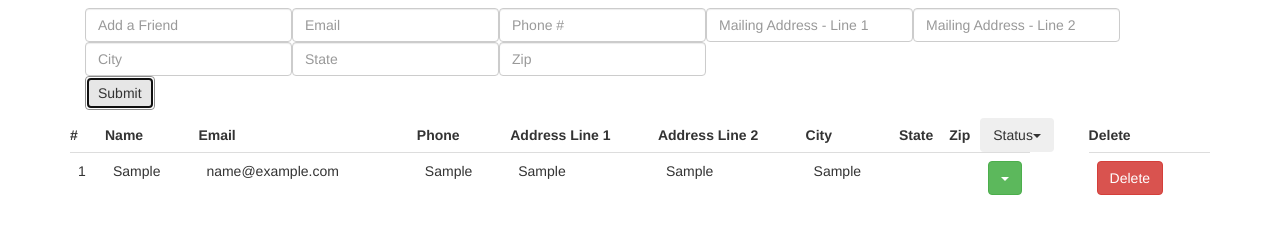
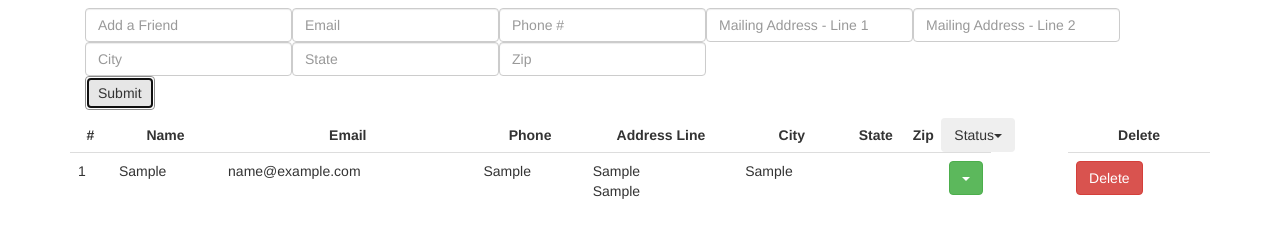
Before and after one commit to perohrstrom/redux-webpack-skeleton, a React app: page / in a window 1280 px wide. Both pictures are taken after typing "Sample", "name@example.com", "Sample", "Sample", "Sample", "Sample" into the empty fields and a click on the button "Submit". Built offline with nearby package versions, Linux system fonts and the light colour scheme.

Commit message:
style table to reduce address 1 and 2 into a single cell

```diff
--- /dev/null
+++ b/public/css/application.css
@@ -0,0 +1,3 @@
+th {
+  text-align: center
+}
--- a/public/index.html
+++ b/public/index.html
@@ -4,6 +4,7 @@
     <meta charset="UTF-8">
     <title>Redux React skeleton using Webpack</title>
     <link rel="stylesheet" href="https://maxcdn.bootstrapcdn.com/bootstrap/3.3.7/css/bootstrap.min.css" integrity="sha384-BVYiiSIFeK1dGmJRAkycuHAHRg32OmUcww7on3RYdg4Va+PmSTsz/K68vbdEjh4u" crossorigin="anonymous">
+    <link rel="stylesheet" href="./css/application.css">
   </head>
   <body class="container">
     <div id="app"></div>
--- a/src/app/components/Friend.js
+++ b/src/app/components/Friend.js
@@ -43,8 +43,9 @@ export default class Friend extends Component {
         <td>{friend.fullName}</td>
         <td>{friend.email}</td>
         <td>{friend.phone}</td>
-        <td>{friend.address1}</td>
-        <td>{friend.address2}</td>
+        <td>{friend.address1}<br/>
+        {friend.address2}
+        </td>
         <td>{friend.city}</td>
         <td>{friend.state}</td>
         <td>{friend.zip}</td>
--- a/src/app/components/FriendList.js
+++ b/src/app/components/FriendList.js
@@ -22,14 +22,13 @@ export default class FriendList extends Component {
   render(){
     const { friends } = this.props
     return(
-      <table className="table table-responsive">
+      <table className="table">
       <tr>
         <th>#</th>
         <th>Name</th>
         <th>Email</th>
         <th>Phone</th>
-        <th>Address Line 1</th>
-        <th>Address Line 2</th>
+        <th >Address Line</th>
         <th>City</th>
         <th>State</th>
         <th>Zip</th>
```
